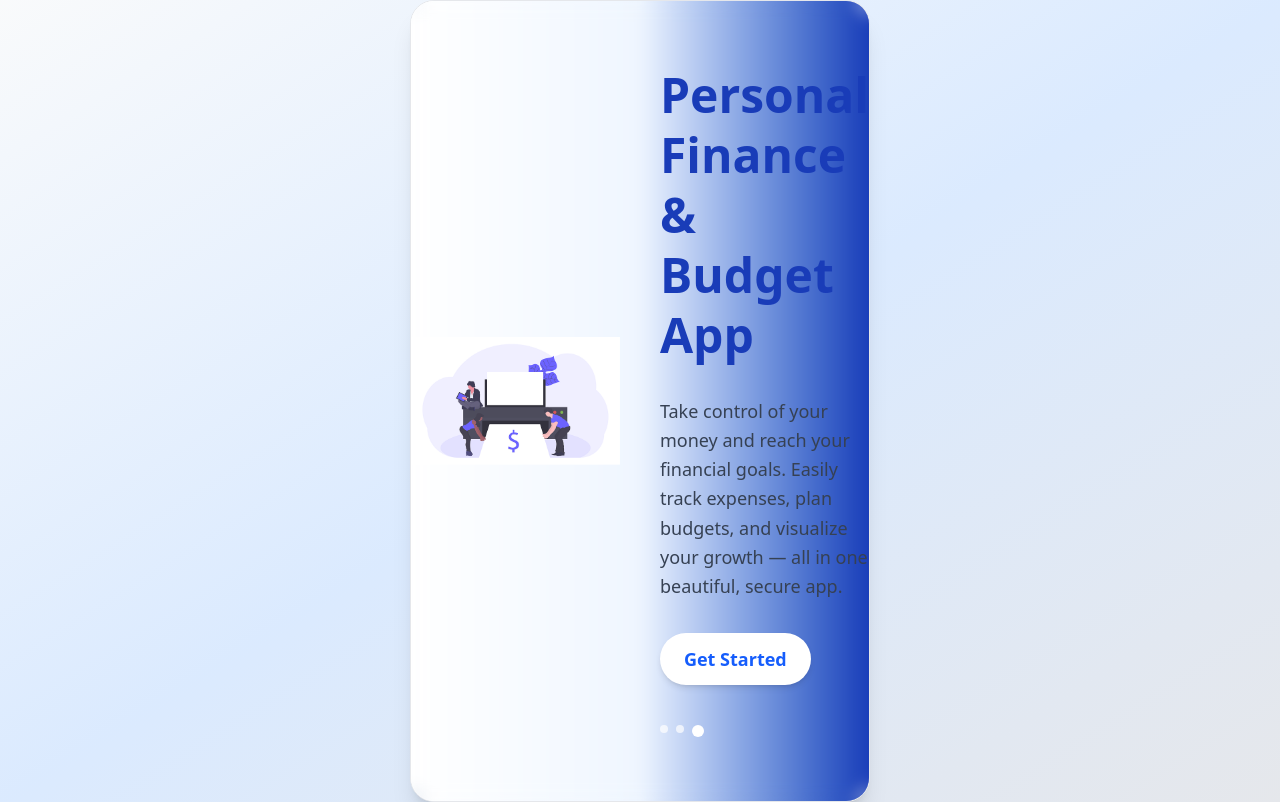
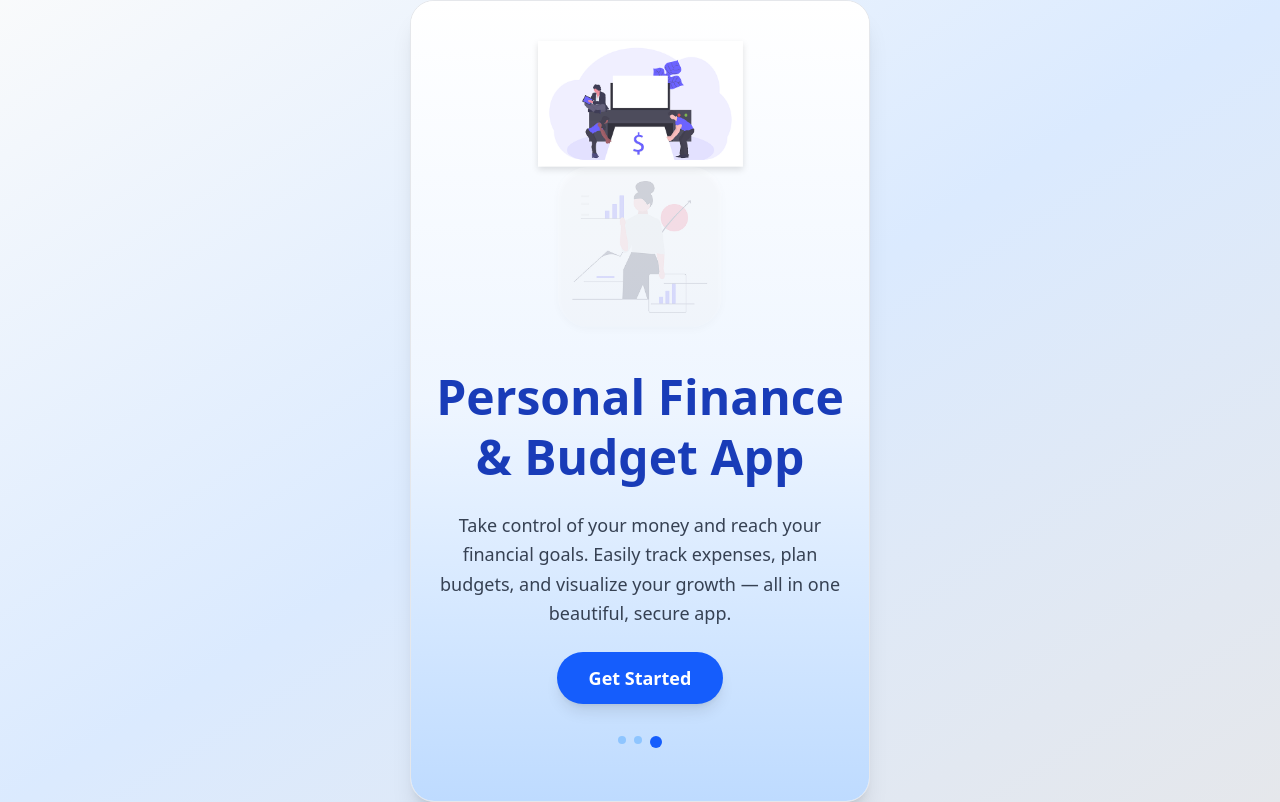
Before and after one commit to Olayinka-2/Smart-Budget, a React (Vite) app: page / in a window 1280 px wide. Built offline with nearby package versions, Linux system fonts and the light colour scheme.

Commit message:
Adjuest the index page

```diff
--- a/src/App.jsx
+++ b/src/App.jsx
@@ -12,7 +12,7 @@ import TransactionHistory from "./pages/TransactionHistory";
 const App = () => {
   return (
     <div className="w-full min-h-screen flex justify-center items-center
-                    bg-gradient-to-br from-gray-100 via-blue-50 to-blue-100
+                    bg-linear-to-br from-gray-100 via-blue-50 to-blue-100
                     sm:from-gray-50 sm:via-blue-100 sm:to-gray-200">
 
       <div className="w-full sm:w-[420px] lg:w-[460px] bg-white min-h-screen sm:min-h-[90vh]
--- a/src/pages/Index.jsx
+++ b/src/pages/Index.jsx
@@ -6,63 +6,66 @@ import { useNavigate } from "react-router-dom";
 
 const Index = () => {
   const navigate = useNavigate();
+  const [display, setDisplay] = useState(true);
 
-  const [display, setDisplay] = useState(true);
   useEffect(() => {
-    setTimeout(() => {
+    const timer = setTimeout(() => {
       setDisplay(false);
     }, 3000);
-    return () => clearTimeout();
+    return () => clearTimeout(timer);
   }, []);
+
   return (
-    <div className="min-h-screen w-full flex flex-col">
+    <div className="min-h-screen w-full flex flex-col bg-gradient-to-b from-white via-blue-50 to-blue-200">
+      {/* Splash screen */}
       {display ? (
-        <div className="h-screen flex justify-center items-center">
-          <div className="flex flex-col gap-4">
-            <img className="w-25 sm:w-30 lg:w-40 mx-auto" src={Logo} alt="" />
-            <p className="text-base font-medium">
+        <div className="h-screen flex flex-col justify-center items-center gap-4 animate-fadeIn">
+          <img className="w-28 md:w-36" src={Logo} alt="App Logo" />
+          <p className="text-base md:text-lg font-medium text-gray-700">
             Personal Finance and Budget App
           </p>
         </div>
-        </div>
       ) : (
-        <div className="relative flex flex-col md:flex-row flex-1 w-full md:items-center">
-          <div className="absolute inset-0 bg-linear-to-b md:bg-linear-to-r md:from-white via-blue-50 to-blue-800 z-0"></div>
-
-          <div className="absolute inset-0 backdrop-blur-sm  z-0"></div>
-
-          <div className="z-10 h-full flex flex-col md:flex-row items-center justify-center gap-10">
-            <div className="hero-image flex-1 md:flex justify-center items-center">
-              <img src={hero1} alt="" />
+        // Main content
+        <div className="flex flex-col items-center justify-center text-center px-6 py-10 gap-10">
+          {/* Hero images */}
+          <div className="flex flex-col items-center gap-6">
+            <img
+              src={hero1}
+              alt="Finance illustration 1"
+              className="w-64 sm:w-[60%] md:w-[50%] drop-shadow-md"
+            />
             <img
               src={hero2}
-                alt=""
-                className="-mt-10 mx-auto md:hidden max-w-xs"
+              alt="Finance illustration 2"
+              className="w-60 sm:w-[50%] md:w-[40%] -mt-6 drop-shadow-md"
             />
           </div>
-            <div className="flex-1 text-center md:text-left flex flex-col gap-6 md:gap-8 text-gray-800 max-w-lg">
+
+          {/* Text section */}
+          <div className="max-w-xl flex flex-col items-center gap-6">
             <h1 className="font-extrabold text-3xl sm:text-4xl lg:text-5xl leading-tight text-blue-800">
               Personal Finance & Budget App
             </h1>
 
             <p className="text-sm sm:text-base lg:text-lg font-medium text-gray-700 leading-relaxed">
-                Take control of your money and reach your financial goals.
-                Easily track expenses, plan budgets, and visualize your growth —
-                all in one beautiful, secure app.
+              Take control of your money and reach your financial goals. Easily track expenses,
+              plan budgets, and visualize your growth — all in one beautiful, secure app.
             </p>
 
+            {/* CTA button */}
             <button
               onClick={() => navigate("/login")}
-                className="cursor-pointer hover:scale-110 bg-white text-blue-600 px-6 py-3 rounded-full font-semibold text-lg shadow-md hover:bg-blue-50 active:scale-95 transition-all duration-300 w-fit self-center md:self-start"
+              className="bg-blue-600 hover:bg-blue-700 text-white px-8 py-3 rounded-full font-semibold text-lg shadow-lg transition-transform transform hover:scale-105 active:scale-95"
             >
               Get Started
             </button>
 
-              <div className="flex justify-center md:justify-start gap-2 pt-2">
-                <div className="w-2 h-2 bg-white rounded-full opacity-70"></div>
-                <div className="w-2 h-2 bg-white rounded-full opacity-70"></div>
-                <div className="w-3 h-3 bg-white rounded-full"></div>
-              </div>
+            {/* Dots indicator */}
+            <div className="flex justify-center gap-2 pt-2">
+              <div className="w-2 h-2 bg-blue-300 rounded-full"></div>
+              <div className="w-2 h-2 bg-blue-300 rounded-full"></div>
+              <div className="w-3 h-3 bg-blue-600 rounded-full"></div>
             </div>
           </div>
         </div>
```
Lines whose indentation alone changed are shown as unchanged.
